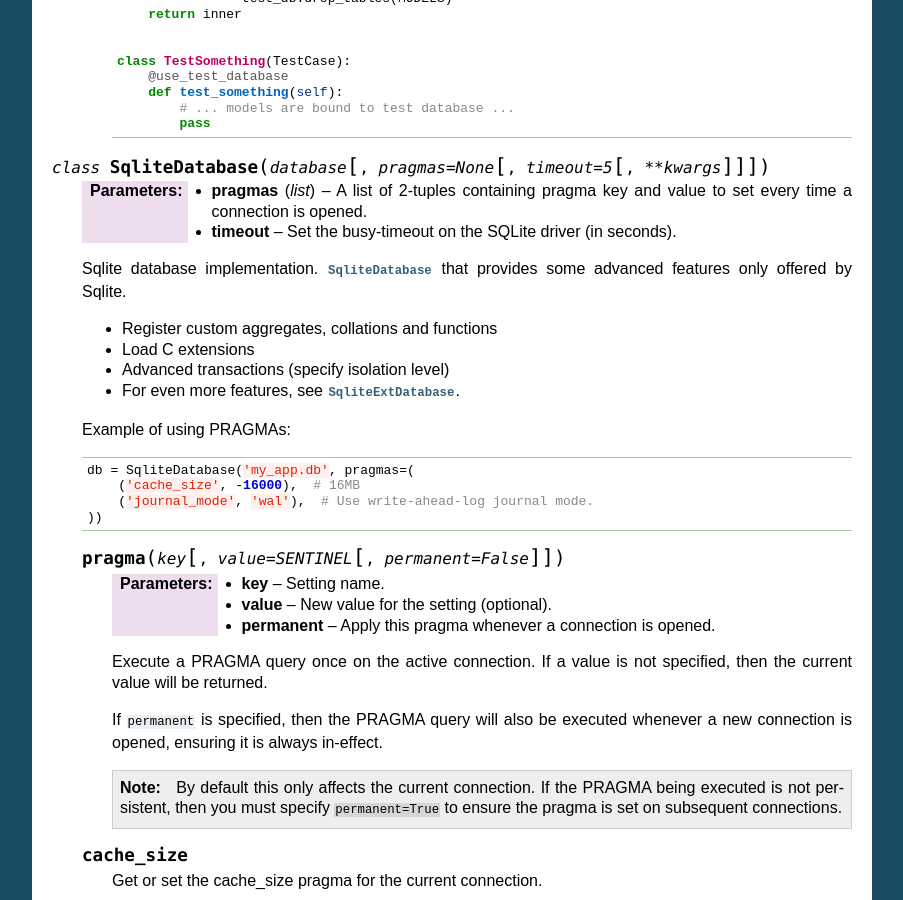
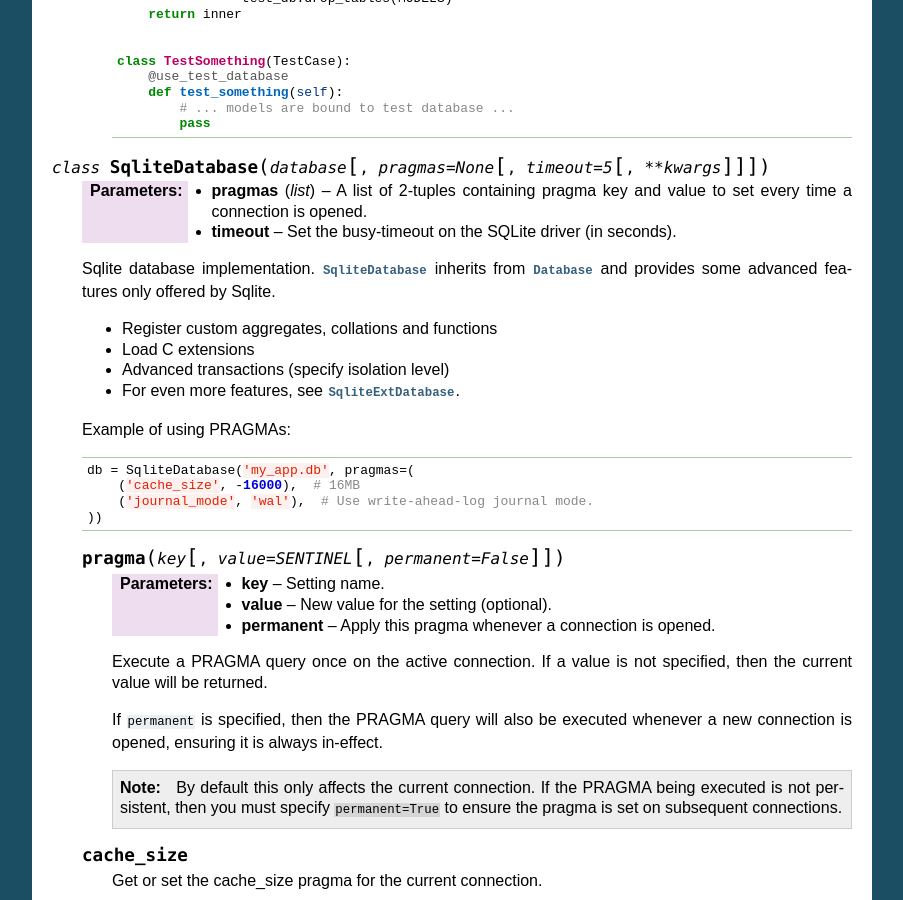
Before and after one commit to coleifer/peewee, a Sphinx documentation site: the page built from docs/peewee/api.rst, in a window 1280 px wide and 900 px high, scrolled down 7173 px. Shown: the whole window, without its empty margins (198-1101 px from the left). Built offline with Sphinx 7.4.7, drawn with Linux system fonts in a browser that asks for light colours; pages that are not in the unit, such as notebooks, are missing from menus; some of the changed text lies outside the part shown.

Commit message:
Update api.rst for Sqlitedatabase inheritance
Adding an explicit indication that Sqlitedatabase inherits from Database; if proposed change is accepted, I can go into the other classes and add similar explicit reference.

```diff
--- a/docs/peewee/api.rst
+++ b/docs/peewee/api.rst
@@ -460,7 +460,7 @@ Database
         set every time a connection is opened.
     :param timeout: Set the busy-timeout on the SQLite driver (in seconds).
 
-    Sqlite database implementation. :py:class:`SqliteDatabase` that provides
+    Sqlite database implementation. :py:class:`SqliteDatabase` inherits from :py:class:`Database` and provides
     some advanced features only offered by Sqlite.
 
     * Register custom aggregates, collations and functions
```
